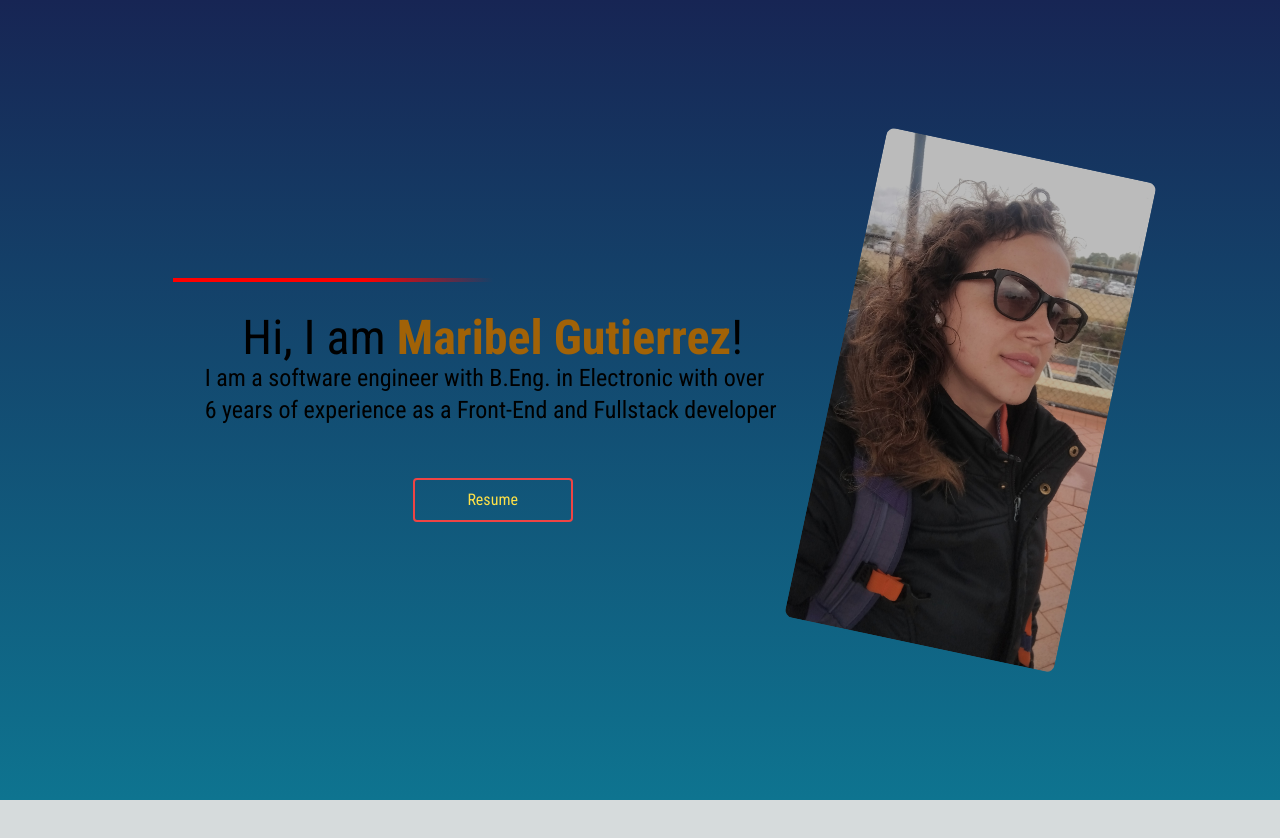
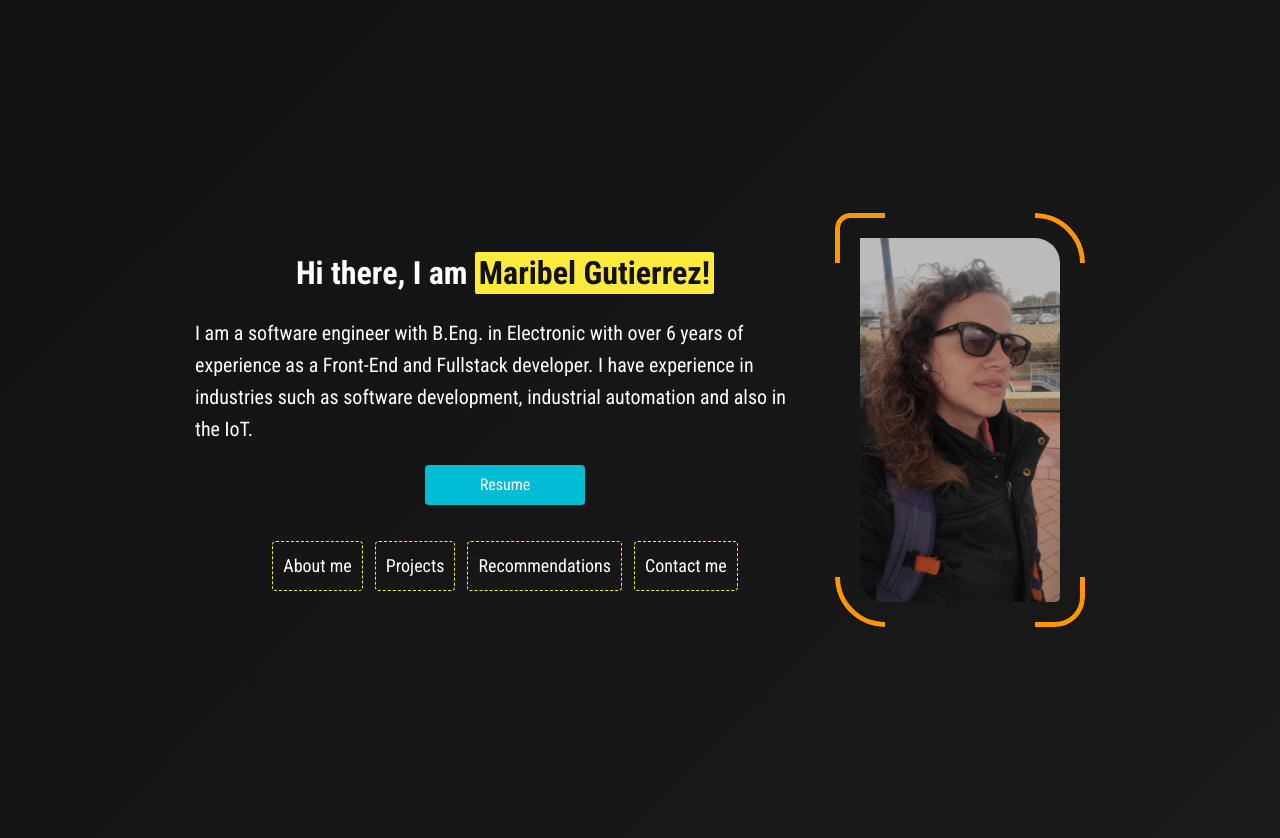
Before and after one commit to andrea-gutierrez/portfolio, a Next.js app: page / in a window 1280 px wide. Before the commit the page ends 800 px from the top, so only its background shows below. Built offline with nearby package versions, Linux system fonts and the light colour scheme.

Commit message:
finalize the main page: UI and Colors

```diff
--- a/app/globals.css
+++ b/app/globals.css
@@ -1,3 +1,5 @@
+@import "../public/css/normalize.css";
+
 @tailwind base;
 @tailwind components;
 @tailwind utilities;
@@ -16,31 +18,110 @@
     }
 }
 
-body {
-  color: rgb(var(--foreground-rgb));
-  background: linear-gradient(
-      to bottom,
-      transparent,
-      rgb(var(--background-end-rgb))
-    )
-    rgb(var(--background-start-rgb));
-}
-
 @layer utilities {
     .text-balance {
         text-wrap: balance;
     }
 }
 
-
-.border--main__top {
-  border-top: 4px solid;
-  border-image: linear-gradient(to right, #ff0000 30%, transparent 50%) 100% 1;
-  padding: 2rem;
+/* Main */
+body {
+    background: linear-gradient(135deg, #121212, #1A1A1A);
+    color: #FFFFFF; /* Bright white text color for contrast */
+    margin: 0; /* Removes default margin */
+    padding: 20px; /* Adds padding for content */
 }
 
-.border--main__left {
-  border-left: 4px solid;
-  border-image: linear-gradient(to bottom, #ff0000 30%, transparent 50%) 100% 1;
-  padding: 2rem;
+.main--bg {
+    /*background: linear-gradient(135deg, #121212, #1A1A1A);*/
 }
+
+h1 {
+    color: #FFFFFF;
+    font-weight: bold;
+    margin-bottom: 20px;
+    font-size: 32px;
+}
+
+.highlighted {
+    background-color: #FFEB3B;
+    color: #121212;
+    padding: 2px 4px;
+    border-radius: 2px;
+}
+
+.main--text {
+    color: #FFFFFF;
+    line-height: 1.6;
+    font-size: 20px;
+}
+
+/* Buttons */
+
+.button--primary {
+    background-color: #00BCD4;
+    color: #FFFFFF;
+    display: inline-block;
+    border: none;
+    border-radius: 4px;
+    font-size: 16px;
+    transition: background-color 0.3s ease, box-shadow 0.3s ease;
+}
+
+.button--primary:hover {
+    background-color: #0097A7;
+    box-shadow: 0 2px 4px rgba(0, 0, 0, 0.2);
+}
+
+/* Profile image */
+
+.profile--image {
+    border-radius: 15px 50px 30px;
+    object-fit: cover;
+    --s: 50px; /* the size on the corner */
+    --t: 5px; /* the thickness of the border */
+    --g: 20px; /* the gap between the border and image */
+
+    padding: calc(var(--g) + var(--t));
+    outline: var(--t) solid #FF9800; /* the color here */
+    outline-offset: calc(-1 * var(--t));
+    mask: conic-gradient(at var(--s) var(--s), #0000 75%, #000 0) 0 0/calc(100% - var(--s)) calc(100% - var(--s)),
+    linear-gradient(#000 0 0) content-box;
+    transition: .4s;
+}
+
+.profile--container--image {
+    display: flex;
+    justify-content: center;
+    align-items: center;
+}
+
+
+/* Section list */
+
+.section--list ul {
+    list-style-type: none;
+    padding: 0;
+    margin: 0;
+}
+
+.section--list li {
+    margin: 10px 0; /* Adds margin for spacing */
+    padding: 10px; /* Adds padding for spacing */
+    background-color: rgba(255, 255, 255, 0.1); /* Semi-transparent background for list items */
+    border-left: 4px solid #FF1744; /* Highlight with a red line */
+    transition: background-color 0.3s ease; /* Smooth background color transition */
+}
+
+.section--list a {
+    border: 1px dashed #FFEB3B;
+    color: #FFFFFF; /* Bright White */
+    text-decoration: none;
+    padding: 10px;
+    border-radius: 4px;
+    transition: background-color 0.3s ease;
+}
+
+.section--list a:hover {
+    background-color: rgba(255, 255, 255, 0.2); /* Lighten background on hover */
+}
--- a/app/layout.tsx
+++ b/app/layout.tsx
@@ -2,14 +2,13 @@ import type {Metadata} from "next";
 import {Roboto_Condensed} from "next/font/google";
 
 import "./globals.css";
-
-import {Navbar} from "@/components";
 
 const inter = Roboto_Condensed({subsets: ["latin"]});
 
 export const metadata: Metadata = {
     title: "Maribel Gutierrez",
     description: "Frontend and Fullstack developer",
+    keywords: "Front End, FullStack, Software Engineer"
 };
 
 export default function RootLayout({children}: Readonly<{
@@ -18,7 +17,6 @@ export default function RootLayout({children}: Readonly<{
     return (
         <html lang="en">
         <body className={inter.className}>
-        {/*<Navbar/>*/}
         {children}
         </body>
         </html>
--- a/app/page.tsx
+++ b/app/page.tsx
@@ -4,28 +4,30 @@ import Link from "next/link";
 export default function Home() {
     return (
         <main
-            className="flex flex-row gap-5 justify-center my-auto bg-gradient-to-b from-blue-950 to-cyan-700 h-screen">
+            className="flex flex-row gap-5 justify-center my-auto h-screen main--bg">
             <div className="flex flex-col w-1/2 justify-center gap-5">
-                <div className="flex flex-col items-center justify-center border--main__top">
-                    <p className="text-5xl">Hi, I am <span
-                        className="text-yellow-700 font-bold">Maribel Gutierrez</span>!</p>
+                <div className="flex flex-col items-center justify-center">
+                    <h1>Hi there, I am <span
+                        className="highlighted">Maribel Gutierrez!</span></h1>
 
-                    <p className="text-2xl">I am a software engineer with B.Eng. in Electronic with over 6 years of
+                    <p className="main--text">I am a software engineer with B.Eng. in Electronic with over 6 years of
                         experience as a
-                        Front-End and Fullstack developer</p>
+                        Front-End and Fullstack developer. I have experience in industries such as software development,
+                        industrial automation and also in the IoT.</p>
                 </div>
-                <button className="rounded border-red-500 border-2 text-yellow-300 w-40 p-2 mx-auto">Resume</button>
+                <button className="rounded w-40 p-2 mx-auto button--primary">Resume</button>
 
-                {/*<div className="flex flex-row gap-3 justify-center text-lg mt-4">
-                    <Link href="/about" className="outline outline-offset-2 outline-cyan-500">About me</Link>
-                    <Link href="/project" className="outline outline-offset-2 outline-cyan-500">Projects</Link>
+                <ul className="flex flex-row gap-3 justify-center text-lg mt-4 mx-auto section--list">
+                    <Link href="/about">About me</Link>
+                    <Link href="/project">Projects</Link>
                     <Link href="/recommendation"
-                          className="outline outline-offset-2 outline-cyan-500">Recommendations</Link>
-                    <Link href="/contact" className="outline outline-offset-2 outline-cyan-500">Contact me</Link>
-                </div>*/}
+                    >Recommendations</Link>
+                    <Link href="/contact">Contact me</Link>
+                </ul>
             </div>
-            <div className="flex items-center justify-center">
-                <Image className="rounded-lg rotate-12" style={{height: '500px', width: 'auto'}} height={0} width={0} sizes="100vw" priority={true} alt="maribel_profile"
+            <div className="profile--container--image">
+                <Image className="profile--image" height={250} width={250}
+                       sizes="100vw" priority={true} alt="maribel_profile"
                        src="/images/profile/maribel_1.jpg"/>
             </div>
         </main>
```
Also changed, not shown: public/css/normalize.css (added). Lines whose indentation alone changed are shown as unchanged.
